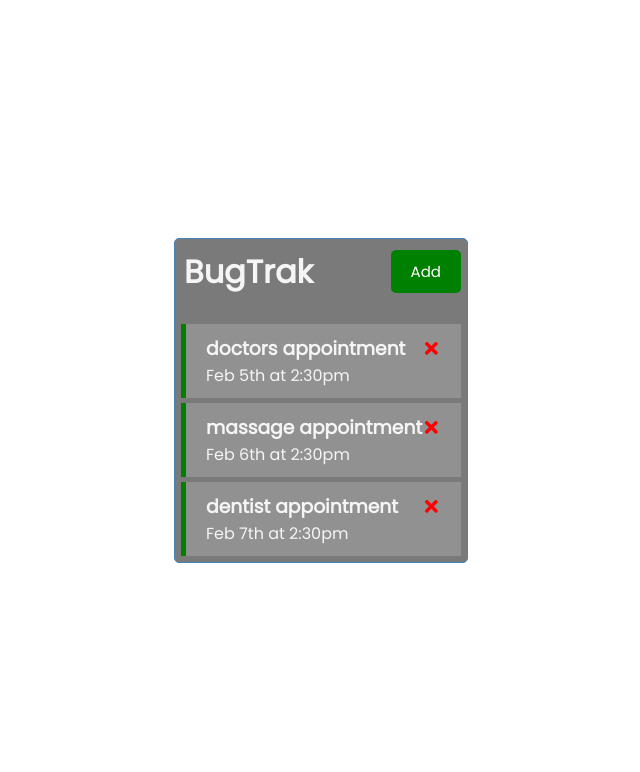
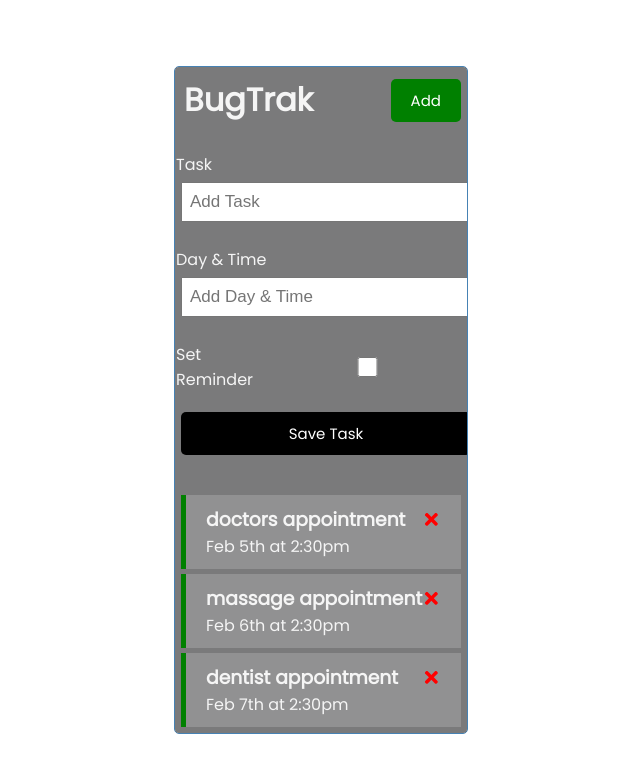
Before and after one commit to BBentleyDev/BugTrak, a React (Create React App) app: page / in a window 1280 px wide. Shown: the top 772 px of the page, without its empty margins (319-959 px from the left). Built offline with nearby package versions, Linux system fonts and the light colour scheme.

Commit message:
added form for adding new bug to list

```diff
--- a/src/App.js
+++ b/src/App.js
@@ -1,5 +1,6 @@
 import Header from './components/Header'
 import Tasks from './components/Tasks'
+import AddTask from './components/AddTask'
 import { useState } from 'react'
 
 function App() {
@@ -24,6 +25,13 @@ function App() {
     },
 ])
 
+  //Add Task
+  const addTask = (task) => {
+    const id = Math.floor(Math.random() * 100000) + 1
+    const newTask = {id,...task}
+    setTasks([...tasks, newTask])
+  }
+
   // Delete Task
 
   const deleteTask = (id) => {
@@ -41,6 +49,7 @@ function App() {
   return (
     <div className="container">
       <Header title='BugTrak' />
+      <AddTask onAdd={addTask}/>
      {tasks.length > 0 ?
      <Tasks tasks={tasks} onDelete={deleteTask} onToggle={toggleReminder}/>
      : 'No Tasks to show'}
--- /dev/null
+++ b/src/components/AddTask.js
@@ -0,0 +1,43 @@
+import { useState } from 'react'
+
+const AddTask = ({ onAdd }) => {
+    const [text, setText] = useState('')
+    const [day, setDay] = useState('')
+    const [reminder, setReminder] = useState(false)
+
+    const onSubmit = (e) => {
+        e.preventDefault()
+
+        if (!text) {
+            alert('Please add a task')
+            return
+        }
+
+        onAdd({ text, day, reminder })
+
+        setText('')
+        setDay('')
+        setReminder(false)
+    }
+
+  return (
+    <form className='add-form' onSubmit={onSubmit}>
+        <div className='form-control'>
+            <label>Task</label>
+            <input type='text' placeholder='Add Task' value={text} onChange={(e) => setText(e.target.value)} />
+        </div>
+        <div className='form-control'>
+            <label>Day & Time</label>
+            <input type='text' placeholder='Add Day & Time' value={day} onChange={(e) => setDay(e.target.value)}/>
+        </div>
+        <div className='form-control form-control-check'>
+            <label>Set Reminder</label>
+            <input type='checkbox' checked={reminder} onChange={(e) => setReminder(e.currentTarget.checked)}/>
+        </div>
+
+        <input type='submit' value='Save Task' className='btn btn-block'/>
+    </form>
+  )
+}
+
+export default AddTask
--- a/src/components/Task.js
+++ b/src/components/Task.js
@@ -1,6 +1,6 @@
 import { FaTimes } from 'react-icons/fa'
 
-const Task = ( {task, onDelete, onToggle} ) => {
+const Task = ( {task, onDelete, onToggle } ) => {
   return (
     <div className={`task ${task.reminder ? 'reminder' : ''}`} onDoubleClick={() => onToggle(task.id)}>
         <h3>
```
